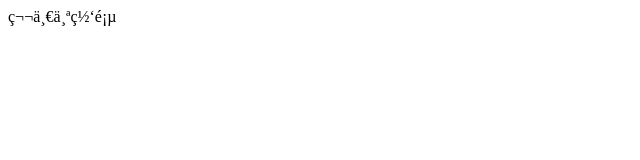
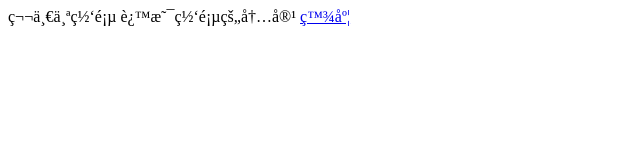
Before and after one commit to vunayang/test, a plain HTML site: page index.html in a window 1280 px wide. Shown: the whole page, without its empty margins (0-640 px from the left). Drawn offline with Linux system fonts and the light colour scheme.

Commit message:
Update index.html

```diff
--- a/index.html
+++ b/index.html
@@ -1,9 +1,10 @@
 <html>
   <head>
-    <mate charset="utf-8>
+    <mate charset="utf-8></mate>
     <title>第一个网页</title>
   </head>
   <body>
-
+    这是网页的内容
+    <a href="http://baidu.com" target="_blank">百度</a>
   </body>
 </html>
```
